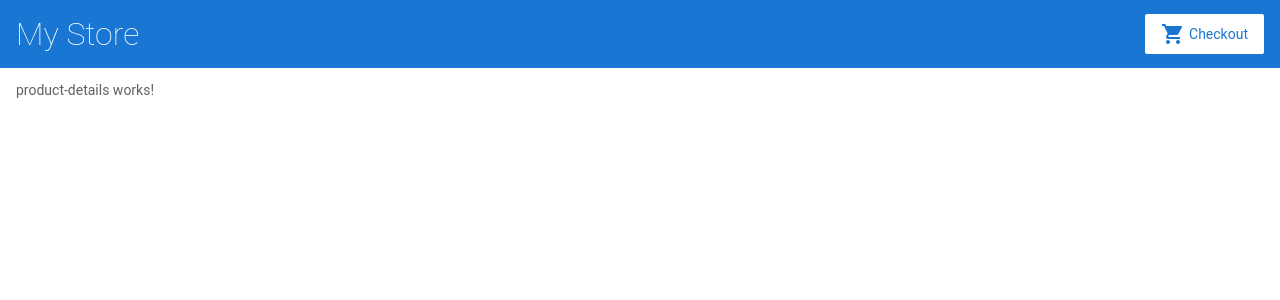
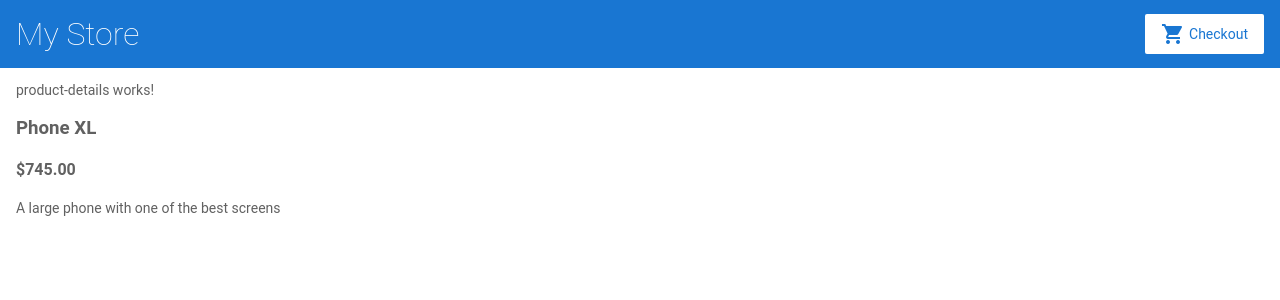
Before and after one commit to naalluru/angular-ws8ivg, an Angular app: page /products/1 in a window 1280 px wide. Shown: the top 300 px of the page. Built offline with nearby package versions, Linux system fonts and the light colour scheme.

Commit message:
2 files modified

```diff
--- a/src/app/product-details/product-details.component.html
+++ b/src/app/product-details/product-details.component.html
@@ -1 +1,6 @@
 <p>product-details works!</p>
+<div *ngIf="product">
+<h3>{{ product.name }}</h3>
+<h4>{{ product.price | currency }}</h4>
+<p>{{ product.description }}</p>
+</div>
--- a/src/app/product-details/product-details.component.ts
+++ b/src/app/product-details/product-details.component.ts
@@ -1,4 +1,7 @@
 import { Component, OnInit } from '@angular/core';
+import { ActivatedRoute } from '@angular/router';
+
+import { Product, products } from '../products';
 
 @Component({
   selector: 'app-product-details',
@@ -6,10 +9,13 @@
   styleUrls: ['./product-details.component.css']
 })
 export class ProductDetailsComponent implements OnInit {
-
-  constructor() { }
+  product: Product | undefined;
+  constructor(private route: ActivatedRoute) { }
 
   ngOnInit(): void {
+    const routeParams = this.route.snapshot.paramMap;
+    const productIdFromRoute = Number(routeParams.get('productId'));
+    this.product = products.find(product => product.id === productIdFromRoute);
   }
 
 }
```
